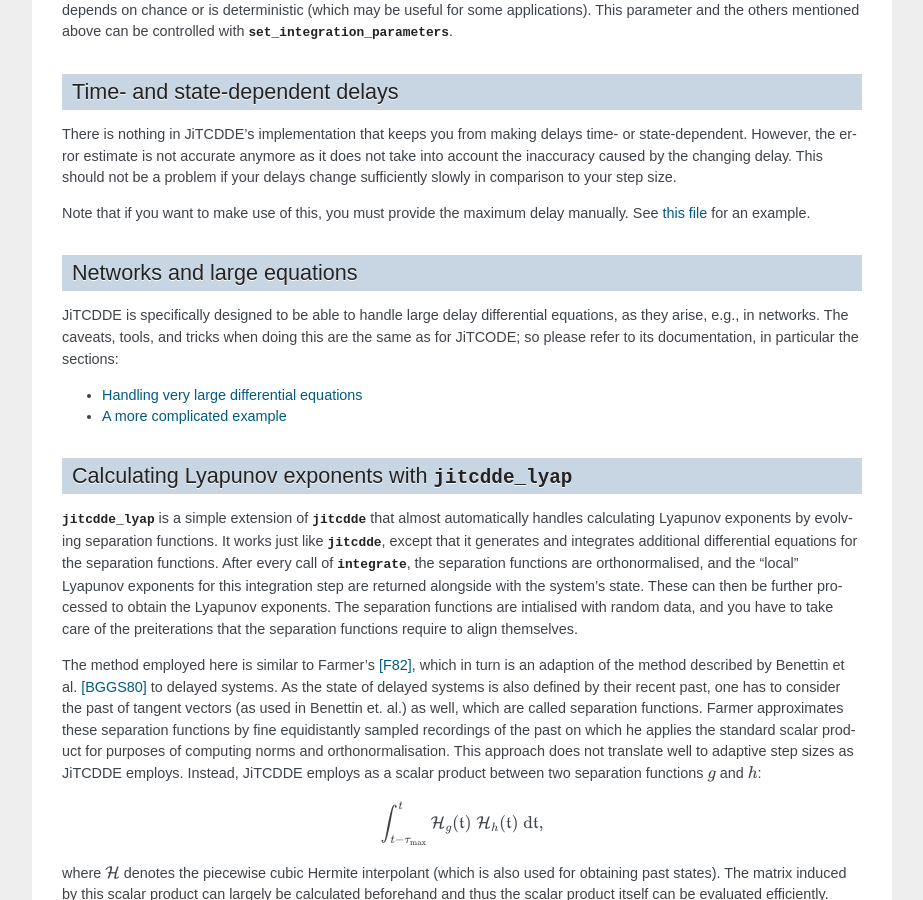
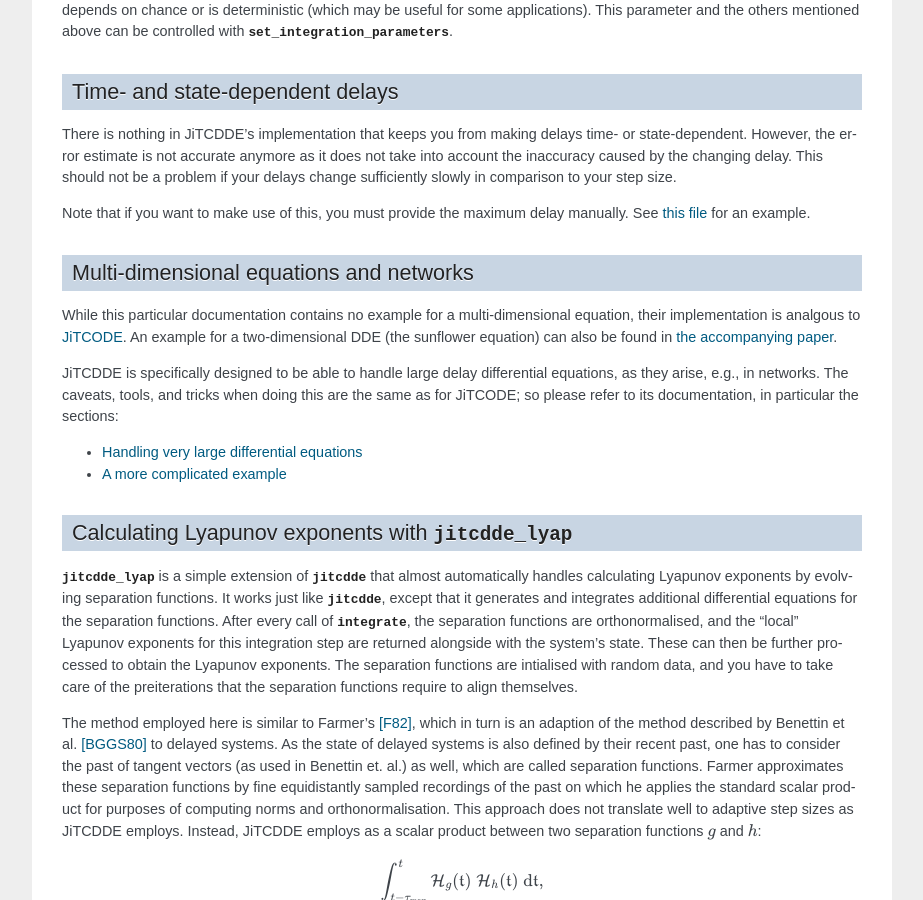
Before and after one commit to neurophysik/jitcdde, a Sphinx documentation site: the page built from docs/index.rst, in a window 1280 px wide and 900 px high, scrolled down 2524 px. Shown: the whole window, without its empty margins (198-1121 px from the left). Built offline with Sphinx 7.4.7, drawn with Linux system fonts in a browser that asks for light colours; the version number could not be read and is left out; some of the changed text lies outside the part shown.

Commit message:
Hint for multidimensional differential equations, improved documentation of quadrature.

```diff
--- a/docs/index.rst
+++ b/docs/index.rst
@@ -122,8 +122,11 @@ This should not be a problem if your delays change sufficiently slowly in compar
 Note that if you want to make use of this, you must provide the maximum delay manually.
 See `this file <https://github.com/neurophysik/jitcdde/blob/master/examples/state_dependent.py>`_ for an example.
 
-Networks and large equations
-----------------------------
+Multi-dimensional equations and networks
+----------------------------------------
+
+While this particular documentation contains no example for a multi-dimensional equation, their implementation is analgous to `JiTCODE`_.
+An example for a two-dimensional DDE (the sunflower equation) can also be found in `the accompanying paper`_.
 
 JiTCDDE is specifically designed to be able to handle large delay differential equations, as they arise, e.g., in networks.
 The caveats, tools, and tricks when doing this are the same as for JiTCODE; so please refer to its documentation, in particular the sections:
```
Also changed, not shown: 1 other file.
